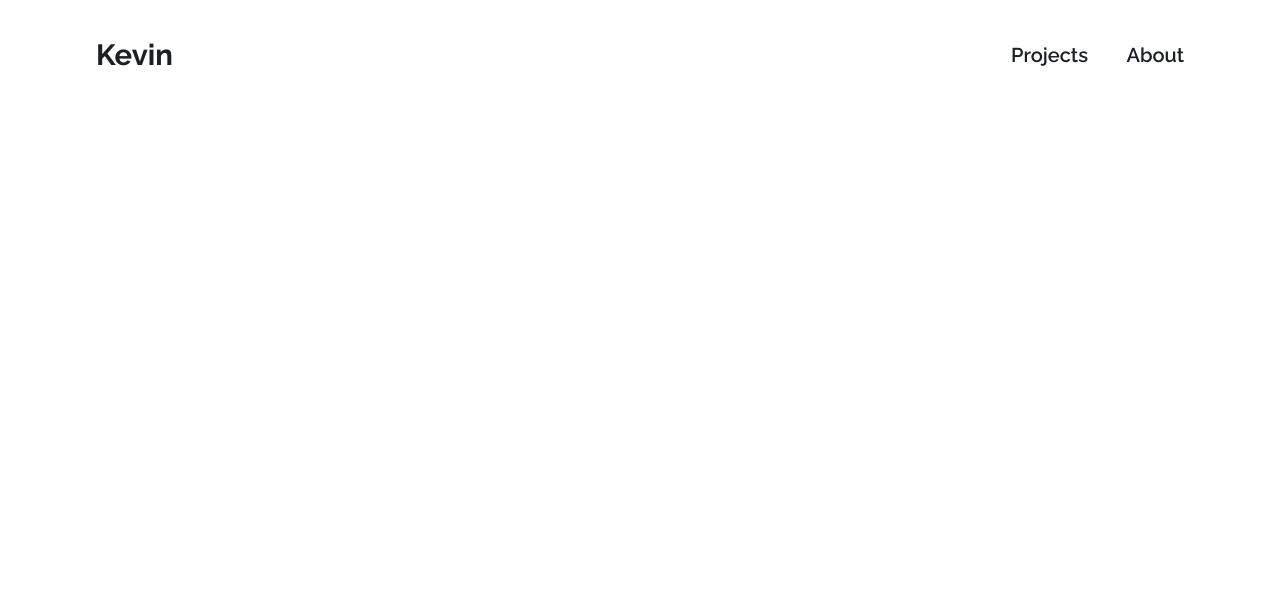
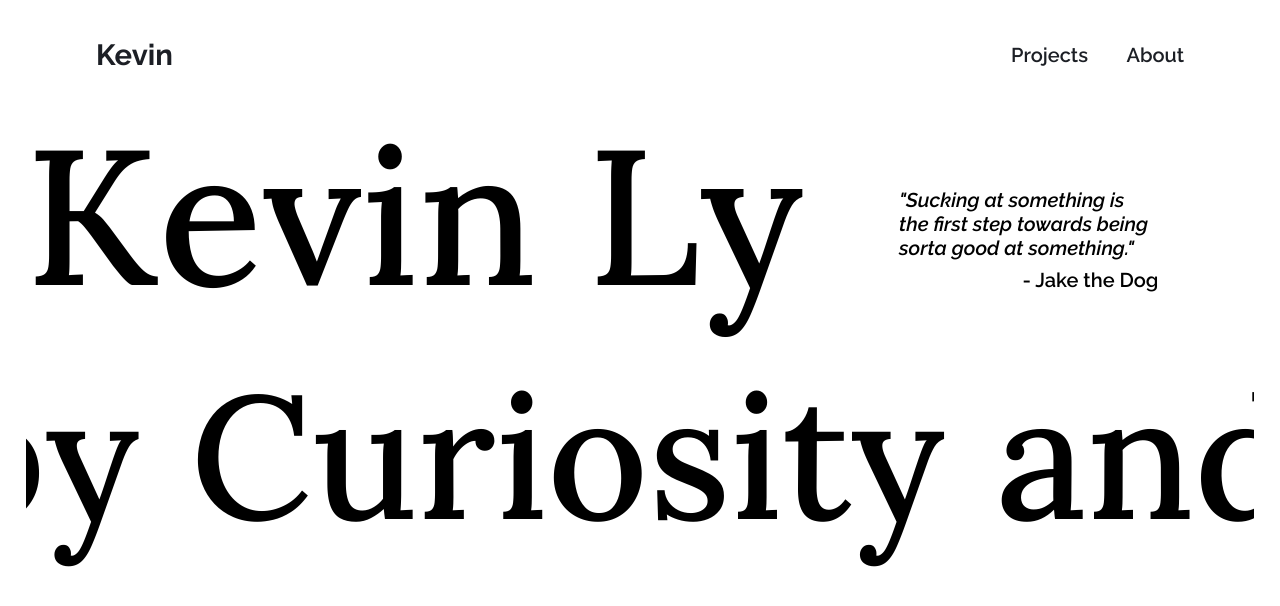
Before and after one commit to Ama4538/PortfolioV3, a React (Vite) app: page / in a window 1280 px wide. Shown: the top 606 px of the page. Built offline with nearby package versions, Linux system fonts and the light colour scheme.

Commit message:
Added header with content and animation

```diff
--- a/package.json
+++ b/package.json
@@ -10,6 +10,7 @@
     "preview": "vite preview"
   },
   "dependencies": {
+    "framer-motion": "^11.2.11",
     "react": "^18.3.1",
     "react-dom": "^18.3.1"
   },
--- a/src/component/app/App.jsx
+++ b/src/component/app/App.jsx
@@ -1,9 +1,11 @@
-import Nav from "../nav/Nav"
+import Nav from "../nav/Nav.jsx"
+import Header from "../header/Header"
 
 function App() {
     return (
         <main className="main">
             <Nav />
+            <Header />
         </main>
     )
 }
--- /dev/null
+++ b/src/component/header/Header.jsx
@@ -0,0 +1,73 @@
+import { motion } from "framer-motion"
+import Marquee from "../marquee/Marquee"
+
+function Header() {
+    // Title used to generate spans for animations
+    const title = "Kevin Ly";
+    const titleArray = title.split("");
+
+    // Animations
+    const headerRowAnimation = {
+        animate: {
+            transition: {
+                delayChildren: 0.4,
+                staggerChildren: 0.1,
+            }
+        }
+    }
+
+    const letterAnimation = {
+        initial: {
+            y: 400,
+        },
+        animate: {
+            y: 0,
+            transition: {
+                duration: 1,
+                ease: [0.6, 0.01, -0.05, 0.95]
+            }
+        }
+    }
+
+    return (
+        <header className="header">
+            <motion.div
+                className="header__row"
+                variants={headerRowAnimation}
+                initial="initial"
+                animate="animate"
+            >
+                {titleArray.map(letter => {
+                    return (
+                        <motion.span
+                            className="header-row__title"
+                            style={{ whiteSpace: 'pre' }}
+                            key={letter + "title"}
+                            variants={letterAnimation}
+                        >{letter}</motion.span>
+                    )
+                })}
+                <motion.p
+                    className="header-row__message"
+                    initial={{
+                        opacity: 0
+                    }}
+                    animate={{
+                        opacity: 1
+                    }}
+                    transition={{
+                        duration: 1,
+                        delay: 1.85,
+                        ease: "easeInOut"
+                    }}
+                >
+                    <em>"Sucking at something is the first step towards being sorta good at something."</em>
+                    - Jake the Dog
+                </motion.p>
+            </motion.div>
+            <Marquee text={"Driven by Curiosity and Innovation, Transforming Ideas into Reality"} />
+        </header>
+    )
+}
+
+export default Header
--- /dev/null
+++ b/src/component/marquee/Marquee.jsx
@@ -0,0 +1,83 @@
+import { useState } from "react";
+import { motion } from "framer-motion"
+
+function Marquee({ text }) {
+    // State used to manage playing the marquee
+    const [activeStatus, setActiveStatus] = useState(false);
+
+    // Create array for each word
+    const textArray = text.split(" ");
+    // Help generate animation for the first 3 words because the rest are off screen
+    const textArrayStart = textArray.slice(0, 3);
+
+    // Marquee Animations
+    const marqueeAnimation = {
+        animate: {
+            transition: {
+                delayChildren: 0.4,
+                staggerChildren: 0.1,
+            }
+        }
+    }
+
+    const letterAnimation = {
+        initial: {
+            y: 400,
+        },
+        animate: {
+            y: 0,
+            transition: {
+                duration: 1,
+                ease: [0.6, 0.01, -0.05, 0.95]
+            }
+        }
+    }
+
+    return (
+        <div
+            className="marquee"
+            data-active={activeStatus}
+        >
+            {/* Double print each text array */}
+            <motion.ul
+                className="marquee__content"
+                variants={marqueeAnimation}
+                initial="initial"
+                animate="animate"
+                onAnimationComplete={() => {
+                    setActiveStatus(true);
+                }}
+            >
+                {/* First 3 words */}
+                {textArrayStart.map(word => (
+                    <li key={word + "marquee"}>
+                        {word.split("").map((letter, index) => (
+                            <motion.span
+                                key={letter + "marquee" + index}
+                                variants={letterAnimation}
+                            > {letter}</motion.span>
+                        ))}
+                    </li>
+                ))}
+
+                {/* Rest of the words */}
+                {textArray.slice(3).map((element, index) => {
+                    return (
+                        <li key={element + "marquee"}>{element}</li>
+                    )
+                })}
+            </motion.ul>
+
+            {/* Normal copy */}
+            <ul className="marquee__content">
+                {textArray.map((element) => {
+                    return (
+                        <li key={element + "marquee" + textArray.length}>{element}</li>
+                    )
+                })}
+            </ul>
+        </div>
+    )
+}
+
+export default Marquee
--- /dev/null
+++ b/src/component/marquee/marquee.css
@@ -0,0 +1,34 @@
+/* Marquee */
+.marquee {
+    display: flex;
+    gap: var(--padding-med);
+    overflow: hidden;
+}
+
+.marquee__content {
+    display: flex;
+    gap: var(--padding-med);
+    justify-content: space-around;
+    width: max-content;
+    font-size: calc(var(--font-very-large) / 1.10);
+    font-weight: 500;
+    list-style: none;
+}
+
+.marquee[data-active = true] .marquee__content{
+    animation: scroll 20s linear infinite;
+}
+
+.marquee__content li {
+    display: flex;
+}
+
+@keyframes scroll {
+    from {
+        transform: translateX(0);
+    }
+
+    to {
+        transform: translateX(calc(-100% - var(--padding-med)));
+    }
+}
--- a/src/component/nav/nav.css
+++ b/src/component/nav/nav.css
@@ -4,7 +4,7 @@
     top: 0;
     display: flex;
     z-index: 100;
-    padding: var(--padding-small) var(--padding-large);
+    padding: var(--padding-small) var(--padding-large) calc(var(--padding-small) / 2);
     justify-content: space-between;
     font-family: var(--secondary-font);
     font-size: calc(var(--font-small) * 1.25);
--- a/src/main.css
+++ b/src/main.css
@@ -15,6 +15,7 @@
 /* CSS */
 @import "./component/app/media.css";
 @import "./component/nav/nav.css";
+@import "./component/marquee/marquee.css";
 
 * {
     padding: 0;
@@ -41,4 +42,33 @@
     /* Font Size */
     --font-very-small: clamp(0.5rem, max(1rem, 1.25vmax), max(2rem, 2.25vmax));
     --font-small: clamp(1rem, max(1.25rem, 1.5vmax), max(2.25rem, 2.5vmax));
+    --font-very-large: clamp(11rem, max(12rem, 12.25vmax), max(13.25rem, 13.5vmax));
 }
+
+.header {
+    padding: 0 var(--padding-very-small);
+    font-family: var(--primary-font);
+}
+
+.header__row {
+    display: flex;
+    overflow: hidden;
+}
+
+.header-row__title {
+    font-size: var(--font-very-large);
+    font-weight: 500;
+}
+
+.header-row__message {
+    display: flex;
+    flex-direction: column;
+    flex: 1;
+    gap: calc(var(--padding-very-small) / 3);
+    padding: var(--padding-large) var(--padding-large) var(--padding-med);
+    align-items: end;
+    justify-content: center;
+    font-family: var(--secondary-font);
+    font-size: var(--font-small);
+    font-weight: 600;
+}
```
Also changed, not shown: src/component/header/header.css (added), 1 other file (tests, documents, lock files or other folders).
